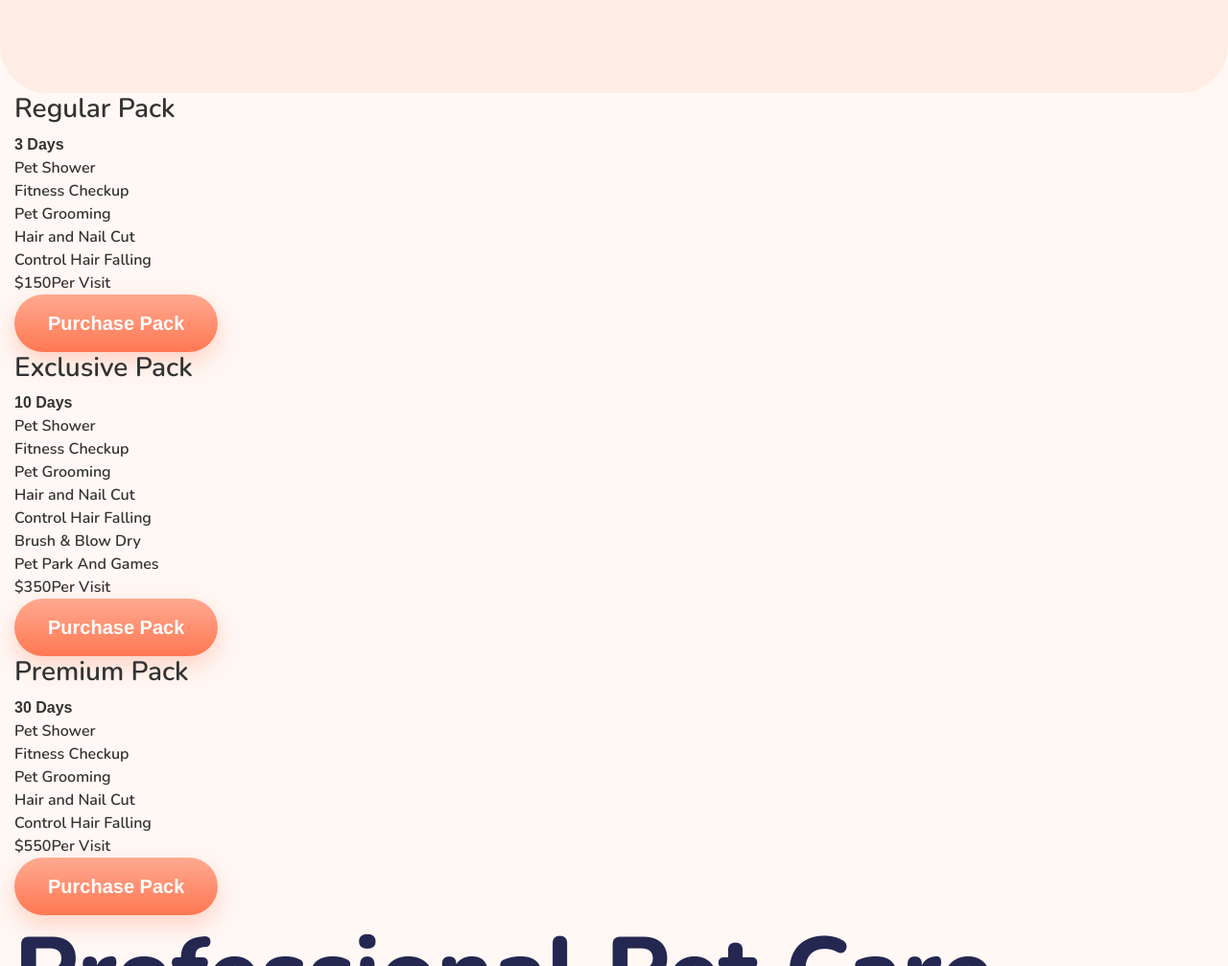
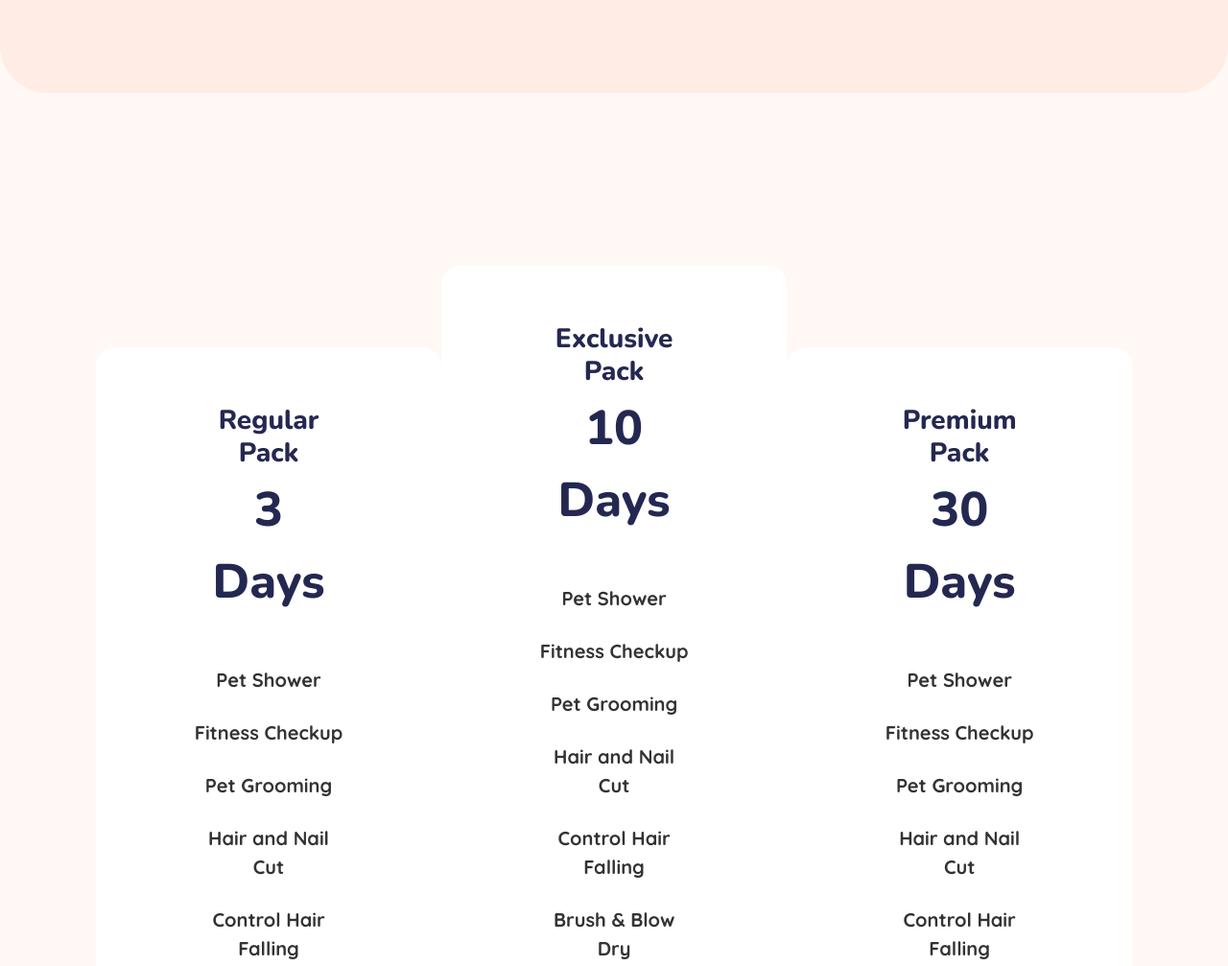
Before and after one commit to VladaBelaya/vetcare, a website: page app/index.html in a window 1280 px wide. Shown: the part 3610-4617 px from the top of the page at 96% size. Drawn offline with nearby package versions, Linux system fonts and the light colour scheme; files that its build step writes are made by us from their sources; a web font is replaced by a local one.

Commit message:
added styles for prices block

```diff
--- a/app/index.html
+++ b/app/index.html
@@ -178,7 +178,7 @@
 		</div>
 	</section>
 	<section class="offer">
-		<div class="container">
+		<div class="container container_offer">
 			<ul class="prices">
 				<li class="price">
 					<div class="prise__heading">
--- a/app/styles/sass/blocks/_container.sass
+++ b/app/styles/sass/blocks/_container.sass
@@ -15,3 +15,5 @@
 		padding: 100px
 	&_experience
 		padding: 180px 100px
+	&_offer
+		padding: 180px 100px
--- /dev/null
+++ b/app/styles/sass/blocks/_price.sass
@@ -0,0 +1,38 @@
+.prices
+	display: flex
+	justify-content: space-between
+	align-items: center
+.price
+	padding: 60px 100px
+	border-radius: 20px
+	background-color: $colorwhite
+	&__lvl
+		text-align: center
+		font-size: 28px
+		font-weight: 800
+		color: $colorhead
+		margin-bottom: 5px
+	&__days
+		text-align: center
+		font-size: 50px
+		font-weight: 800
+		color: $colorhead
+		margin-bottom: 50px
+	&__options
+		text-align: center
+
+	&__option
+		margin-bottom: 25px
+		font-family: quicksand, sans-serif
+		font-weight: bold
+		font-size: 20px
+	&__option:last-child
+		margin-bottom: 50px
+	&__value
+		margin-bottom: 60px
+		text-align: center
+		font-size: 18px
+		font-weight: 800
+		color: $colorsubhead
+	&__value span
+		font-size: 50px
```
Also changed, not shown: app/css/app.min.css.
